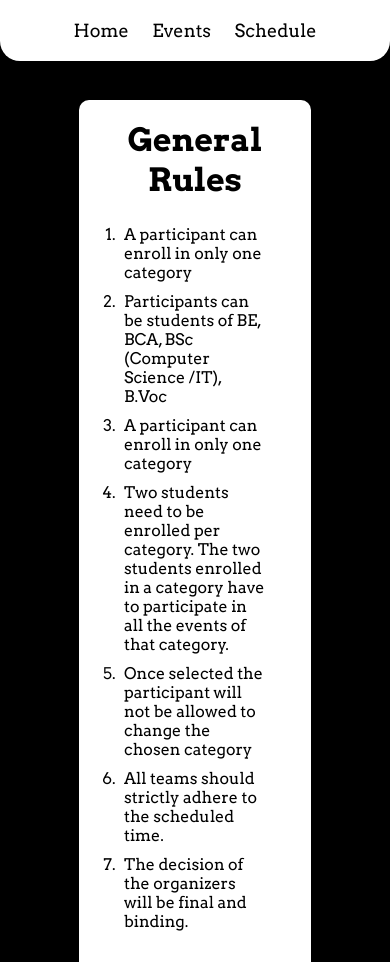
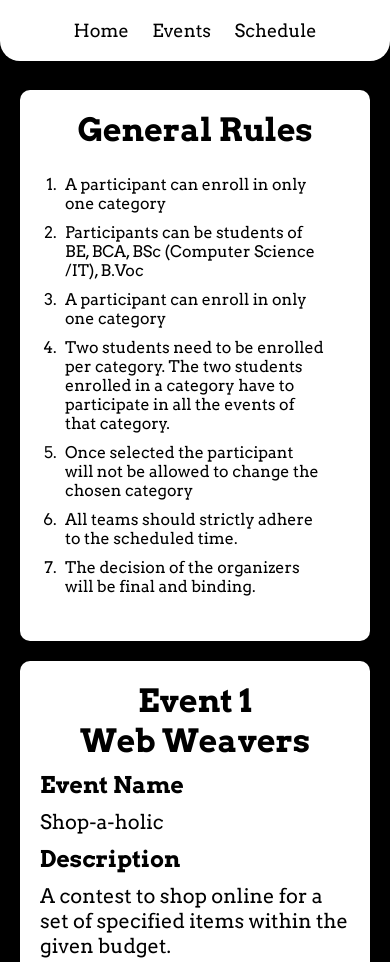
Before and after one commit to Sherwin688/Noesis2023, a plain HTML site: page web_weavers.html in a window 390 px wide. Shown: the top 962 px of the page. Drawn offline with Linux system fonts and the light colour scheme.

Commit message:
fixed spacing on mobile

```diff
--- a/public/styles.css
+++ b/public/styles.css
@@ -475,6 +475,13 @@ body {
 }
 
 @media (max-width: 600px) {
+    .event-section {
+        width: 100%!important;
+        padding: 10px 0!important;
+    }
+    h5 {
+        font-size: 23px!important;
+    }
     .card {
         min-height: 17rem;
         flex-direction: column;
@@ -801,7 +808,7 @@ body {
 }
 
 .event-type h5 {
-    font-size: 30px;
+    font-size: 23px;
     margin: 10px 0;
 }
 
```
